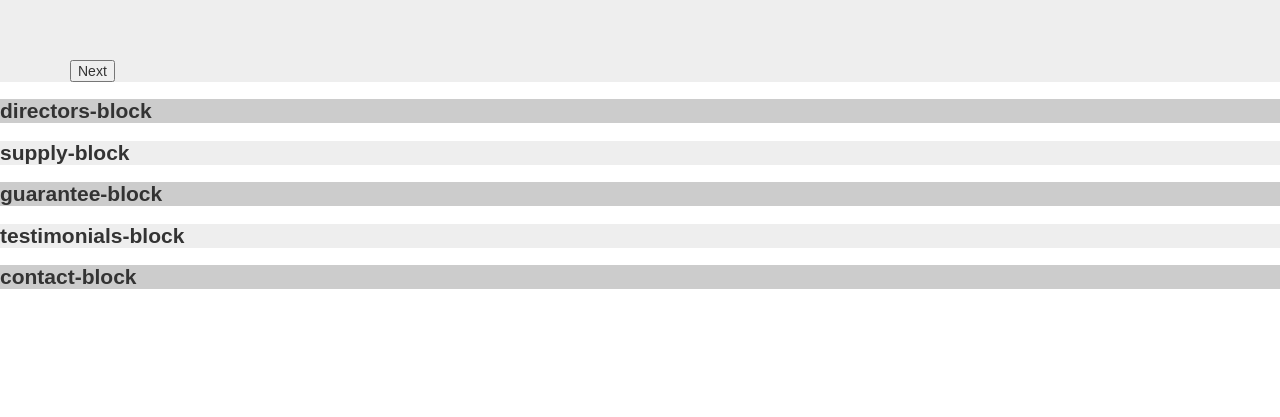
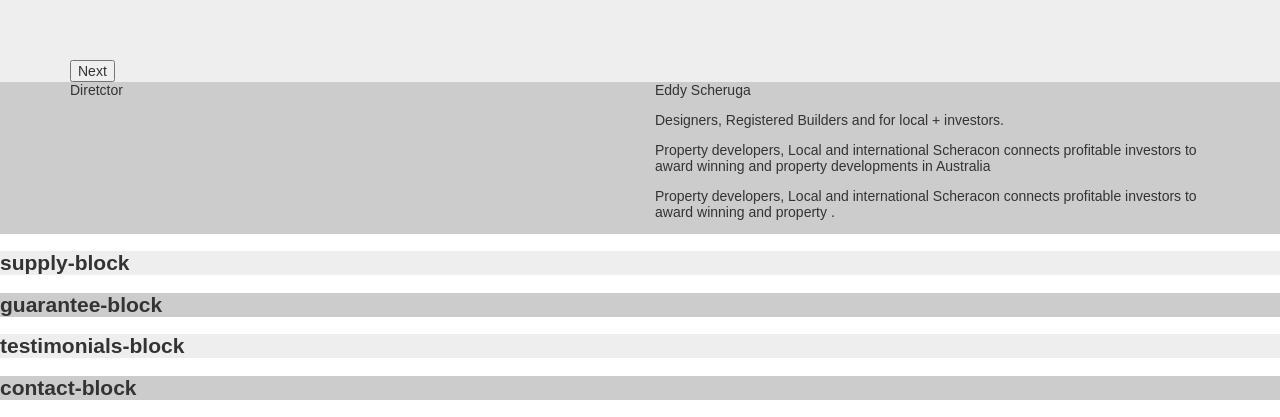
Before and after one commit to sexyoung/sexyoung.github.io, a React (Create React App) app: page / in a window 1280 px wide. Shown: the part 1679-2096 px from the top of the page. Before the commit the page ends 1985 px from the top, so only its background shows below. Built offline with nearby package versions, Linux system fonts and the light colour scheme.

Commit message:
Director block

```diff
--- a/src/App.scss
+++ b/src/App.scss
@@ -58,4 +58,5 @@
   @import "./blocks/About/about";
   @import "./blocks/Service/service";
   @import "./blocks/Project/project";
+  @import "./blocks/Director/director";
 }
--- /dev/null
+++ b/src/blocks/Director/_director.scss
@@ -0,0 +1,20 @@
+.director-block {
+  color: #000;
+  background-color: $skin-color;
+  .padding {
+    padding: 0 90px;
+  }
+  .row {
+    padding: 130px 0 90px;
+  }
+  .title {
+    text-align: center;
+  }
+  .sub-title {
+    font-size: 40px;
+    font-weight: bold;
+  }
+  .text {
+    padding-top: 30px;
+  }
+}
--- a/src/blocks/Director/index.js
+++ b/src/blocks/Director/index.js
@@ -4,7 +4,19 @@
   render () {
     return (
       <div className="block director-block">
-        <h2>directors-block</h2>
+        <div className="container">
+          <div className="row">
+            <div className="col-md-6 title">
+              Diretctor
+            </div>
+            <div className="col-md-6 text padding">
+              <div className="sub-title">Eddy Scheruga</div>
+              <p>Designers, Registered Builders and for local + investors.</p>
+              <p>Property developers, Local and international Scheracon connects profitable investors to award winning and property developments in Australia</p>
+              <p>Property developers, Local and international Scheracon connects profitable investors to award winning and property .</p>
+            </div>
+          </div>
+        </div>
       </div>
     );
   }
```
